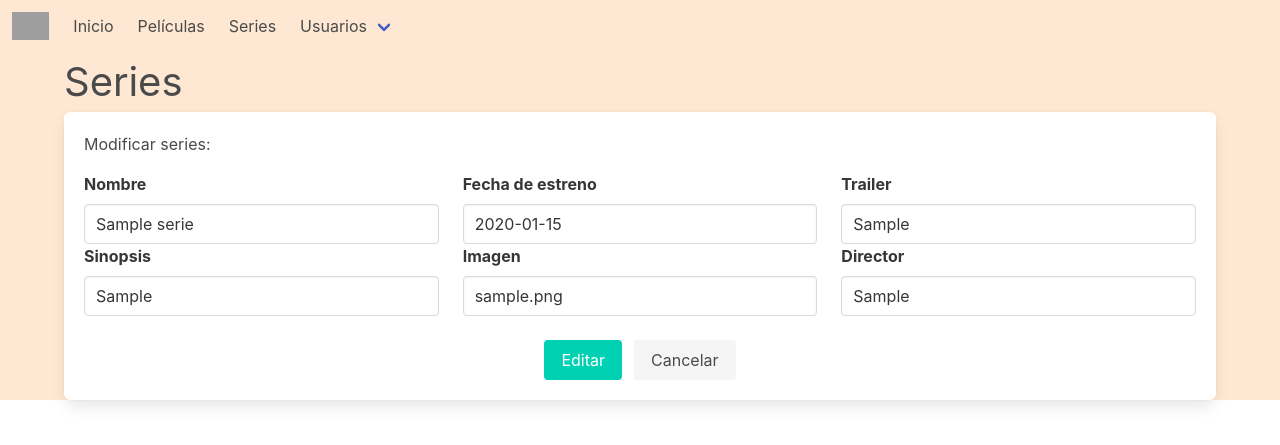
After one commit to AntoniooNogues/ONLYWATCH, a Django app: page /administrador/editar_serie/1 in a window 1280 px wide. The commit adds this page. Shown: the top 445 px of the page. Run offline with Django 4.2, Linux system fonts and the light colour scheme; tables that the repository leaves empty hold one stand-in row (values such as "Sample post"); some libraries are stand-ins or nearby versions; grey boxes are pictures that could not be loaded.

Commit message:
Creacion de añadir campos a peliculas y series. Creacion de vista de usuarios. Modificar y eliminar campos instaurados.
Signed-off-by: Rodrigo <rjaencobos@safareyes.es>

```diff
--- a/ONLYWATCH/urls.py
+++ b/ONLYWATCH/urls.py
@@ -29,4 +29,10 @@ urlpatterns = [
     path('administrador/pelicula', views.new_peliculas, name='new_peliculas'),
     path('administrador/serie', views.new_serie, name='new_series'),
     path('administrador/series_actuales', views.mostrar_series, name='mostrar_series'),
+    path('administrador/usuarios', views.mostrar_usuarios, name='mostrar_usuarios'),
+    path('administrador/eliminar_usuario/<int:id>', views.eliminar_usuario, name='eliminar_usuario'),
+    path('administrador/eliminar_pelicula/<int:id>', views.eliminar_pelicula, name='eliminar_pelicula'),
+    path('administrador/eliminar_serie/<int:id>', views.eliminar_serie, name='eliminar_serie'),
+    path('administrador/editar_pelicula/<int:id>', views.editar_pelicula, name='editar_pelicula'),
+    path('administrador/editar_serie/<int:id>', views.editar_serie, name='editar_serie'),
 ]
--- a/app/views.py
+++ b/app/views.py
@@ -93,3 +93,51 @@ def new_serie(request):
 def mostrar_series(request):
     series = serie.objects.all()
     return render(request, 'admi.html', {'series': series})
+
+def mostrar_usuarios(request):
+    usuarios = Usuario.objects.all()
+    return render(request, 'admi.html', {'usuarios': usuarios})
+
+def eliminar_usuario(request, id):
+    usuario = Usuario.objects.get(id=id)
+    usuario.delete()
+    return redirect('/administrador/')
+
+def eliminar_pelicula(request, id):
+    pelicula_eliminar = pelicula.objects.get(id=id)
+    pelicula_eliminar.delete()
+    return redirect('/administrador/')
+
+def eliminar_serie(request, id):
+    serie_eliminar = serie.objects.get(id=id)
+    serie_eliminar.delete()
+    return redirect('/administrador/')
+def editar_pelicula(request, id):
+    peli = pelicula.objects.get(id=id)
+    if request.method == 'GET':
+        return render(request, 'editar_pelicula.html', {'pelicula': peli})
+    else:
+        peli.nombre = request.POST.get('nombre')
+        peli.sinopsis = request.POST.get('sinopsis')
+        peli.fecha_estreno = request.POST.get('fecha_estreno')
+        peli.img = request.POST.get('img')
+        peli.url_trailer = request.POST.get('url_trailer')
+        peli.director = request.POST.get('director')
+        peli.save()
+
+        return redirect('/administrador/')
+
+def editar_serie(request, id):
+    serie_editar = serie.objects.get(id=id)
+    if request.method == 'GET':
+        return render(request, 'editar_serie.html', {'serie': serie_editar})
+    else:
+        serie_editar.nombre = request.POST.get('nombre')
+        serie_editar.sinopsis = request.POST.get('sinopsis')
+        serie_editar.fecha_estreno = request.POST.get('fecha_estreno')
+        serie_editar.img = request.POST.get('img')
+        serie_editar.url_trailer = request.POST.get('trailer')
+        serie_editar.director = request.POST.get('director')
+        serie_editar.save()
+
+        return redirect('/administrador/')
--- /dev/null
+++ b/templates/editar_serie.html
@@ -0,0 +1,120 @@
+<!DOCTYPE html>
+<html lang="en">
+<head>
+    <meta charset="UTF-8">
+    <title>Editar Series</title>
+    <link rel="stylesheet" href="/static/bulma/css/style.css">
+    <script src="https://kit.fontawesome.com/b9d5886cee.js" crossorigin="anonymous"></script>
+</head>
+<body  style="background-color: #FFE8D3" class="is-fullheight">
+     {% load static %}
+    {% block content %}
+    <header>
+        <nav class="navbar" role="navigation" aria-label="main navigation" style="background-color: #FFE8D3">
+            <div class="navbar-brand">
+                <a class="navbar-item" href="#">
+                    <img src="/static/img/logo_sinfondo%201-min.svg" alt="">
+                </a>
+
+                <a role="button" class="navbar-burger" aria-label="menu" aria-expanded="false"
+                   data-target="navbarBasicExample">
+                    <span aria-hidden="true"></span>
+                    <span aria-hidden="true"></span>
+                    <span aria-hidden="true"></span>
+                    <span aria-hidden="true"></span>
+                </a>
+            </div>
+
+            <div id="navbarBasicExample" class="navbar-menu">
+                <div class="navbar-start">
+                    <a class="navbar-item">
+                        Inicio
+                    </a>
+
+                    <a class="navbar-item">
+                        Películas
+                    </a>
+                    <a class="navbar-item">
+                        Series
+                    </a>
+                    <div class="navbar-item has-dropdown is-hoverable">
+                        <a class="navbar-link">
+                            Usuarios
+                        </a>
+
+                        <div class="navbar-dropdown">
+                            <a class="navbar-item">
+                                Mensajes
+                            </a>
+                            <a class="navbar-item is-selected">
+                                Foro
+                            </a>
+                            <a class="navbar-item">
+                                Favoritos
+                            </a>
+                            <hr class="navbar-divider">
+                            <a class="navbar-item">
+                                Reportes
+                            </a>
+                        </div>
+                    </div>
+                </div>
+            </div>
+        </nav>
+    </header>
+    <div class="series ">
+        <h2 class="is-size-2 container">Series</h2>
+        <div class="box container" >
+            <h4>Modificar series:</h4>
+            <form method="post" action="{% url 'editar_serie'   id=serie.id %}">
+                  {% csrf_token %}
+                <div class="field columns mt-1">
+                    <div class="column">
+                        <label class="label">Nombre</label>
+                      <div class="control">
+                        <input class="input" type="text" placeholder="Nombre de la película" name="nombre" value="{{ serie.nombre }}">
+                      </div>
+                        <label class="label">Sinopsis</label>
+                      <div class="control">
+                        <input class="input" type="text" placeholder="Sinopsis de la película" name="sinopsis" value="{{ serie.sinopsis }}">
+                      </div>
+                    </div>
+                    <div class="column">
+                        <label class="label">Fecha de estreno</label>
+                      <div class="control">
+                        <input class="input" type="text" placeholder="Fecha de estreno de la película" name="fecha_estreno" value="{{ serie.fecha_estreno | date:'Y-m-d' }}">
+                      </div>
+                    <label class="label">Imagen</label>
+                      <div class="control">
+                        <input class="input" type="text" placeholder="Imagen de la película" name="img" value="{{ serie.img }}">
+                      </div>
+                    </div>
+                    <div class="column">
+                        <label class="label">Trailer</label>
+                      <div class="control">
+                        <input class="input" type="text" placeholder="Url del trailer de la película" name="url_trailer" value="{{ serie.trailer }}">
+                      </div>
+                    <label class="label">Director</label>
+                      <div class="control">
+                        <input class="input" type="text" placeholder="Nombre del director la película" name="director" value="{{ serie.director }}">
+                      </div>
+                    </div>
+                </div>
+                <div class="field is-grouped is-grouped-centered">
+                      <p class="control">
+                          <button class="button is-primary" type="submit">
+                          Editar
+                          </button>
+                      </p>
+                      <p class="control">
+                        <a class="button is-light">
+                          Cancelar
+                        </a>
+                      </p>
+                </div>
+            </form>
+        </div>
+    </div>
+    {% endblock %}
+</body>
+</html>
```
Also changed, not shown: templates/admi.html (+52 -9 lines), templates/editar_pelicula.html (added, +120 -0 lines).
